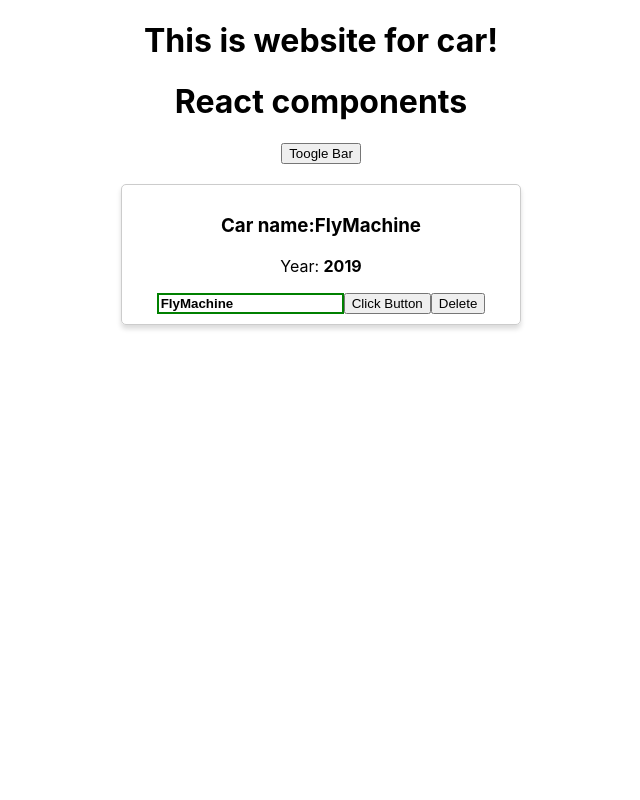
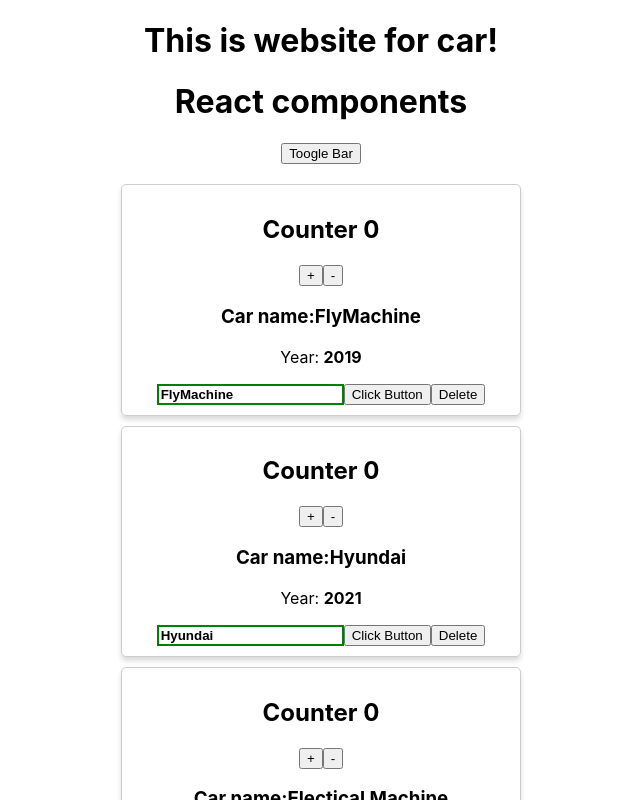
Before and after one commit to world-magics/ReactP1, a React app: page / in a window 1280 px wide. Both pictures are taken after a click on the button "Toogle Bar". Shown: the top 800 px of the page, without its empty margins (319-959 px from the left). Built offline with nearby package versions, Linux system fonts and the light colour scheme.

Commit message:
Cycle and Fragment I  add

```diff
--- a/src/App.js
+++ b/src/App.js
@@ -3,8 +3,7 @@ import './App.css';
 import { Component } from 'react/cjs/react.development';
 import React from 'react';
 import Car from './Car/Car';
-
-
+import ErrorBoundary from './ErrorBoundary/ErrorBoundary';
 
 class App extends Component{
 
@@ -13,13 +12,13 @@ class App extends Component{
     this.state={
       cars:[
         {name:'FlyMachine',year:2019},
-        // {name:'Hyundai',year:2021},
-        // {name:'Electical Machine',year:2022},
-        // {name:'GM',year:2023},
-        // {name:'Lacetii',year:2024},
-        // {name:'General',year:2025},
-        // {name:'Mobile',year:2026},
-        // {name:'Lexus',year:2027},
+        {name:'Hyundai',year:2021},
+        {name:'Electical Machine',year:2022},
+        {name:'GM',year:2023},
+        {name:'Lacetii',year:2024},
+        {name:'General',year:2025},
+        {name:'Mobile',year:2026},
+        {name:'Lexus',year:2027},
       ],
       pageTitle:'React components',
       showCars:false
@@ -95,14 +94,16 @@ class App extends Component{
    if(this.state.showCars){
   cars= this.state.cars.map((car,index)=>{
       return (
+        <ErrorBoundary   key={index}>
         <Car
-        key={index}
+
         name={car.name}
         year={car.year}
         onChangeTitle={()=>this.changeTitleHandler(car.name)}
         onChangeName={event=>this.onChangeName(event.target.value,index)}
         onDelete={this.deleteHandler.bind(this,index)}
         />
+        </ErrorBoundary>
       )
     })
    }
--- a/src/Car/Car.jsx
+++ b/src/Car/Car.jsx
@@ -1,4 +1,5 @@
 import React from "react";
+import Counter from "../Counter/Counter";
 // import Radium from 'radium'
 import './Car.css'
 // const [state, setState] = useState(0);
@@ -19,16 +20,31 @@ class Car extends React.Component{
         console.log('Car componentWillUpdate',nextProps)
 
     }
+    // static getDrivedStateFromProps(nextProps,prevState){
+    //     console.log('Car getDrivedStateFromProps',  nextProps,prevState);
+    //     return prevState
+    // }
+
     componentDidUpdate(nextProps){
         console.log('Car componentDidUpdatev',nextProps)
 
     }
+
+    // getSnapshotBeforeUpdate(){
+    //     console.log("Car getSnapshotBeforeUpdate ");
+    // }
+
     componentWillUnmount(){
         console.log('Car componentWillUnmount')
     }
 
     render(){
         console.log('Car render')
+
+        // if(Math.random()>0.7){
+        //     throw new Error('Car random failed')
+        // }
+
  // const [state, setState] = useState(10);
 
     // const random1=()=>{
@@ -55,6 +71,7 @@ class Car extends React.Component{
     }
     return (
         <div className="Car" style={style}>
+            <Counter/>
         {/* <h1>Xray Random {state}</h1>
 
         <button onClick={random1}>Random</button> */}
--- /dev/null
+++ b/src/Counter/Counter.jsx
@@ -0,0 +1,28 @@
+import React,{Component} from "react";
+
+export default class Counter extends Component{
+
+    state={
+        counter:0
+    }
+    addCounter=()=>{
+        this.setState({
+            counter:this.state.counter+1
+        })
+    }
+    minusCounter=()=>{
+        this.setState({
+            counter:this.state.counter-1
+        })
+    }
+
+    render(){
+        return(
+            <React.Fragment>
+                <h2>Counter {this.state.counter}</h2>
+                <button onClick={this.addCounter}>+</button>
+                <button onClick={()=>this.setState({counter:this.state.counter-1})}>-</button>
+            </React.Fragment>
+        )
+    }
+}
--- /dev/null
+++ b/src/ErrorBoundary/ErrorBoundary.js
@@ -0,0 +1,18 @@
+import React from "react";
+
+export default class ErrorBoundary extends React.Component{
+
+    state={
+        hasError:false
+
+    }
+    componentDidCatch(error,info){
+        this.setState({hasError:true})
+    }
+    render(){
+        if(this.state.hasError){
+            return <h1 style={{ color:'red'}}>Something went wrong</h1>
+        }
+        return this.props.children
+    }
+}
```
Also changed, not shown: package.json (+6 -4 lines), 1 other file (tests, documents, lock files or other folders).
